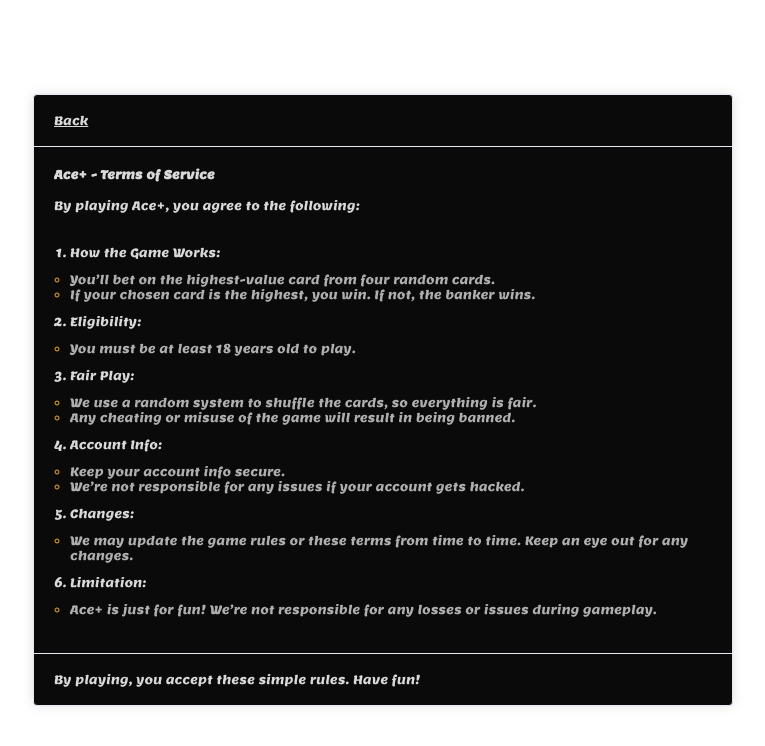
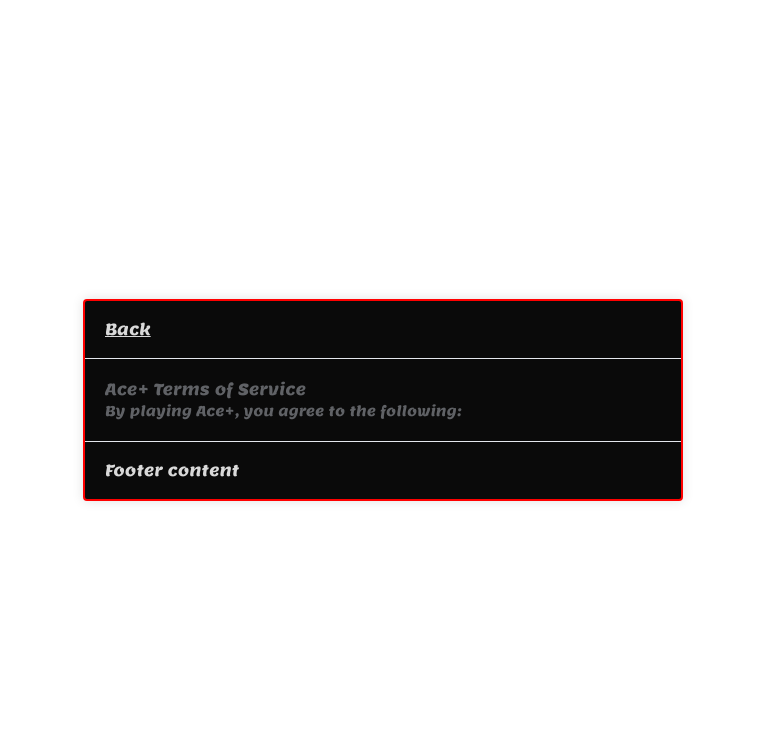
Before and after one commit to Ace-Plus-G3/AcePlus, a Vue app: page /terms-of-service in a window 1280 px wide. Shown: the top 746 px of the page, without its empty margins (257-1022 px from the left). Built offline with nearby package versions, Linux system fonts and the light colour scheme.

Commit message:
not finish

```diff
--- a/src/views/TermsOfService.vue
+++ b/src/views/TermsOfService.vue
@@ -1,4 +1,43 @@
 <template>
+  <el-container class="container">
+    <el-card>
+      <template #header>
+        <div class="card-header">
+          <span><router-link to="/">Back</router-link></span>
+        </div>
+      </template>
+      <el-text class="mx-1" size="large">Ace+ Terms of Service</el-text>
+      <br />
+      <el-text class="mx-1">By playing Ace+, you agree to the following:</el-text>
+      <template #footer>Footer content</template>
+    </el-card>
+  </el-container>
+</template>
+
+<script setup lang="ts"></script>
+
+<style scoped>
+.container {
+  width: 100%;
+  height: 100vh;
+  display: flex;
+  align-items: center;
+  justify-content: center;
+}
+
+:deep(.el-card) {
+  width: 600px;
+  border: 2px solid red;
+  background-color: var(--primary-black);
+  color: var(--primary-white);
+}
+
+a {
+  color: var(--primary-white);
+}
+</style>
+
+<!-- <template>
   <div class="main-container">
     <el-card style="width: 700px">
       <template #header>
@@ -91,4 +130,4 @@ ul li::marker {
   flex-direction: column;
   gap: 16px;
 }
-</style>
+</style> -->
```
